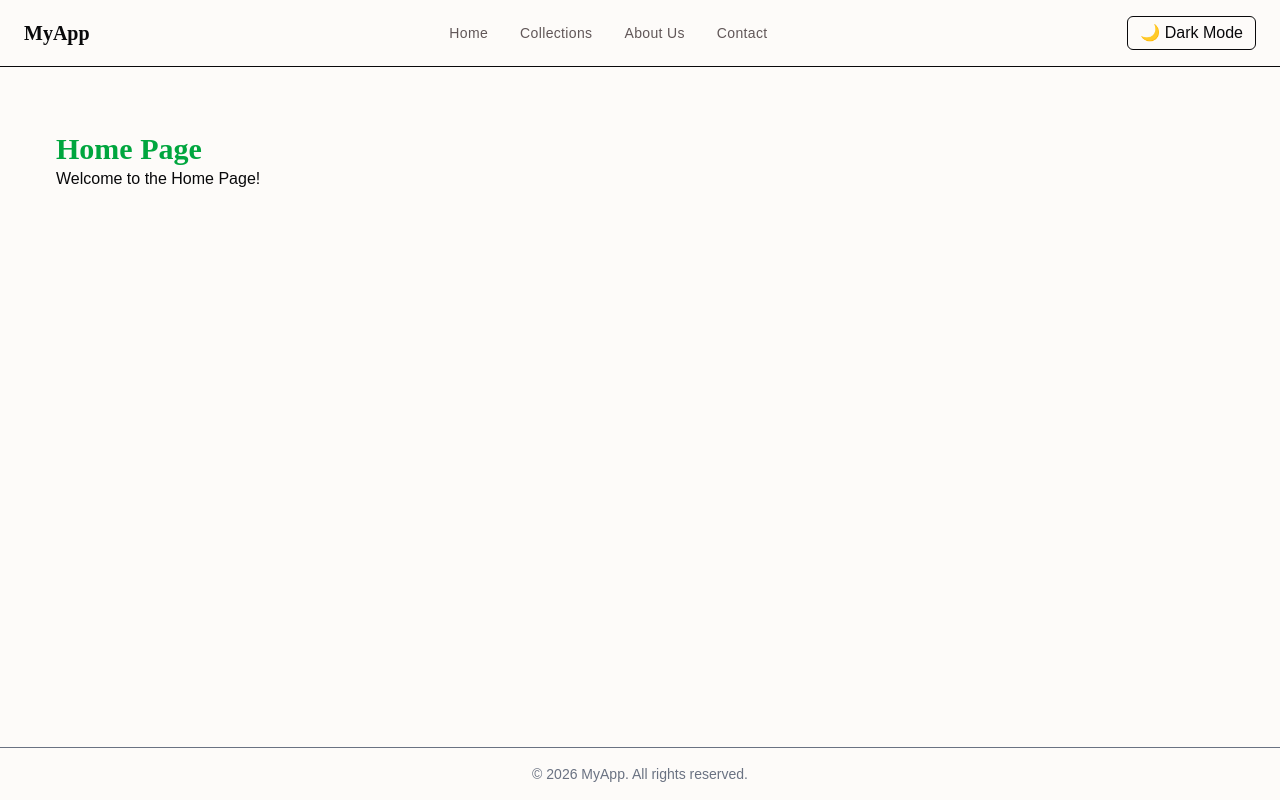
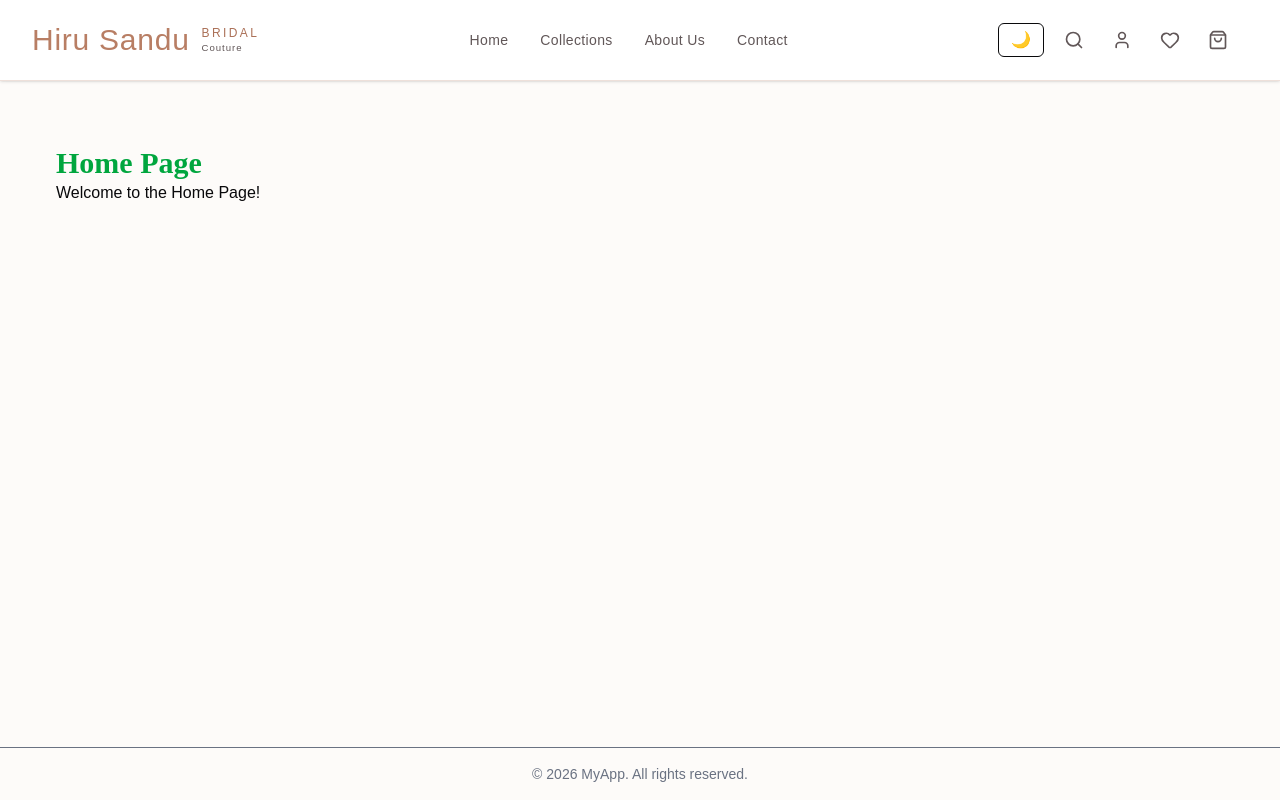
Before and after one commit to ZentroThread/Client_frontend, a React (Vite) app: page / in a window 1280 px wide. Built offline with nearby package versions, Linux system fonts and the light colour scheme.

Commit message:
update Navbar

```diff
--- a/package.json
+++ b/package.json
@@ -13,6 +13,7 @@
     "@tailwindcss/vite": "^4.1.18",
     "@tanstack/react-query": "^5.90.16",
     "axios": "^1.13.2",
+    "lucide-react": "^0.562.0",
     "react": "^19.2.0",
     "react-dom": "^19.2.0",
     "react-router-dom": "^7.12.0",
--- a/src/components/atoms/ThemeToggle.tsx
+++ b/src/components/atoms/ThemeToggle.tsx
@@ -1,4 +1,5 @@
 import { useTheme } from "@/hooks/useTheme";
+// import { Moon, Son } from 'lucide-react';
 
 export const ThemeToggle = () => {
   const { theme, setTheme } = useTheme();
@@ -14,7 +15,8 @@ export const ThemeToggle = () => {
                  hover:bg-gray-200 dark:hover:bg-gray-700
                  transition"
     >
-      {theme === "dark" ? "☀️ Light Mode" : "🌙 Dark Mode"}
+      {/* {theme === "dark" ? <Moon /> : <Sun /> } */}
+      {theme === "dark" ? "☀️" : "🌙"}
     </button>
   );
 };
--- a/src/components/organisms/Navbar.tsx
+++ b/src/components/organisms/Navbar.tsx
@@ -1,11 +1,27 @@
 import { Link } from "react-router-dom";
+import { useState } from 'react';
+import { Menu, X, Search, User, ShoppingBag, Heart } from 'lucide-react';
 import { ThemeToggle } from "@/components/atoms/ThemeToggle";
 
 const Navbar = () => {
+  const [isMenuOpen, setIsMenuOpen] = useState(false);
+
   return (
-    <nav className="flex items-center justify-between px-6 py-4 border-b">
-      <h1 className="text-xl font-bold">MyApp</h1>
+    <nav className="sticky top-0 z-50 glass border-b shadow-sm" style={{ borderColor: 'var(--color-border-light)' }}>
+      <div className="max-w-7xl mx-auto px-4 sm:px-6 lg:px-8">
+        <div className="flex justify-between items-center h-16 md:h-20">
+          {/* Logo */}
+          <Link href="/" className="flex items-center space-x-3">
+            <div className="text-2xl md:text-3xl font-serif tracking-wide" style={{ color: 'var(--color-brand-primary)' }}>
+              Hiru Sandu
+            </div>
+            <div className="hidden sm:flex flex-col items-start">
+              <div className="text-xs tracking-[0.2em] uppercase" style={{ color: 'var(--color-brand-secondary)' }}>Bridal</div>
+              <div className="text-[0.6rem] tracking-widest" style={{ color: 'var(--color-text-secondary)' }}>Couture</div>
+            </div>
+          </Link>
 
+          {/* Desktop Menu */}
           <div className="hidden md:flex items-center space-x-8">
             <Link to="/" className="text-sm tracking-wide transition-colors" style={{ color: 'var(--color-text-secondary)' }} onMouseEnter={(e) => e.currentTarget.style.color = 'var(--color-brand-primary)'} onMouseLeave={(e) => e.currentTarget.style.color = 'var(--color-text-secondary)'}>
               Home
@@ -20,7 +36,61 @@ const Navbar = () => {
               Contact
             </Link>
           </div>
+
+          {/* Icons */}
+          <div className="flex items-center space-x-3">
             <ThemeToggle />
+            <button className="transition-colors p-2" style={{ color: 'var(--color-text-secondary)' }} onMouseEnter={(e) => e.currentTarget.style.color = 'var(--color-brand-primary)'} onMouseLeave={(e) => e.currentTarget.style.color = 'var(--color-text-secondary)'}>
+              <Search className="h-5 w-5" />
+            </button>
+            <Link to="/login">
+              <button className="transition-colors hidden sm:block p-2" style={{ color: 'var(--color-text-secondary)' }} onMouseEnter={(e) => e.currentTarget.style.color = 'var(--color-brand-primary)'} onMouseLeave={(e) => e.currentTarget.style.color = 'var(--color-text-secondary)'}>
+                <User className="h-5 w-5" />
+              </button>
+            </Link>
+            <Link to="/wishlist">
+              <button className="transition-colors hidden sm:block p-2 relative" style={{ color: 'var(--color-text-secondary)' }} onMouseEnter={(e) => e.currentTarget.style.color = 'var(--color-brand-primary)'} onMouseLeave={(e) => e.currentTarget.style.color = 'var(--color-text-secondary)'}>
+                <Heart className="h-5 w-5" />
+                {/* {wishlistCount > 0 && (
+                  <span className="absolute -top-1 -right-1 h-5 w-5 rounded-full text-white text-xs flex items-center justify-center font-medium" style={{ backgroundColor: 'var(--color-brand-primary)' }}>
+                    {wishlistCount}
+                  </span>
+                )} */}
+              </button>
+            </Link>
+            <button className="transition-colors hidden sm:block p-2" style={{ color: 'var(--color-text-secondary)' }} onMouseEnter={(e) => e.currentTarget.style.color = 'var(--color-brand-primary)'} onMouseLeave={(e) => e.currentTarget.style.color = 'var(--color-text-secondary)'}>
+              <ShoppingBag className="h-5 w-5" />
+            </button>
+            <button
+              className="md:hidden p-2"
+              style={{ color: 'var(--color-text-secondary)' }}
+              onClick={() => setIsMenuOpen(!isMenuOpen)}
+            >
+              {isMenuOpen ? <X className="h-6 w-6" /> : <Menu className="h-6 w-6" />}
+            </button>
+          </div>
+        </div>
+      </div>
+
+      {/* Mobile Menu */}
+      {isMenuOpen && (
+        <div className="md:hidden glass border-t" style={{ borderColor: 'var(--color-border-light)' }}>
+          <div className="px-4 py-4 space-y-3">
+            <Link to="/" className="block py-2" style={{ color: 'var(--color-text-secondary)' }} onClick={() => setIsMenuOpen(false)}>
+              Home
+            </Link>
+            <Link to="/collections" className="block py-2" style={{ color: 'var(--color-text-secondary)' }} onClick={() => setIsMenuOpen(false)}>
+              Collections
+            </Link>
+            <Link to="/about" className="block py-2" style={{ color: 'var(--color-text-secondary)' }} onClick={() => setIsMenuOpen(false)}>
+              About Us
+            </Link>
+            <Link to="/contact" className="block py-2" style={{ color: 'var(--color-text-secondary)' }} onClick={() => setIsMenuOpen(false)}>
+              Contact
+            </Link>
+          </div>
+        </div>
+      )}
     </nav>
   );
 };
--- /dev/null
+++ b/src/pages/Login.tsx
@@ -0,0 +1,10 @@
+import React from 'react'
+
+export default function Login() {
+  return (
+    <div className="p-8">
+      <h1 className="text-3xl font-bold text-green-600">Login Page</h1>
+      <p>Welcome to the Login Page!</p>
+    </div>
+  )
+}
--- /dev/null
+++ b/src/pages/Wishlist.tsx
@@ -0,0 +1,10 @@
+import React from 'react'
+
+export default function Wishlist() {
+  return (
+    <div className="p-8">
+      <h1 className="text-3xl font-bold text-green-600">Wishlist Page</h1>
+      <p>Welcome to the Wishlist Page!</p>
+    </div>
+  )
+}
--- a/src/routes/route.tsx
+++ b/src/routes/route.tsx
@@ -2,6 +2,8 @@ import Home from '@/pages/Home'
 import About from '@/pages/About'
 import Collections from '@/pages/Collections'
 import Contact from '@/pages/Contact'
+import Login from '@/pages/Login'
+import Wishlist from '@/pages/Wishlist'
 import {Routes, Route} from 'react-router-dom'
 import MainLayout from '@/layouts/MainLayout';
 
@@ -14,6 +16,8 @@ export const AppRoutes = () => {
         <Route path='/collections' element={<Collections />} />
         <Route path='/about' element={<About />} />
         <Route path='/contact' element={<Contact />} />
+        <Route path="/login" element={<Login />} />
+        <Route path="/wishlist" element={<Wishlist />} />
       </Route>
     </Routes>
   )
```
Also changed, not shown: src/pages/Collections.tsx (renamed from src/pages/Collections.jsx), src/pages/Contact.tsx (renamed from src/pages/Contact.jsx), 1 other file (tests, documents, lock files or other folders). Lines whose indentation alone changed are shown as unchanged.
